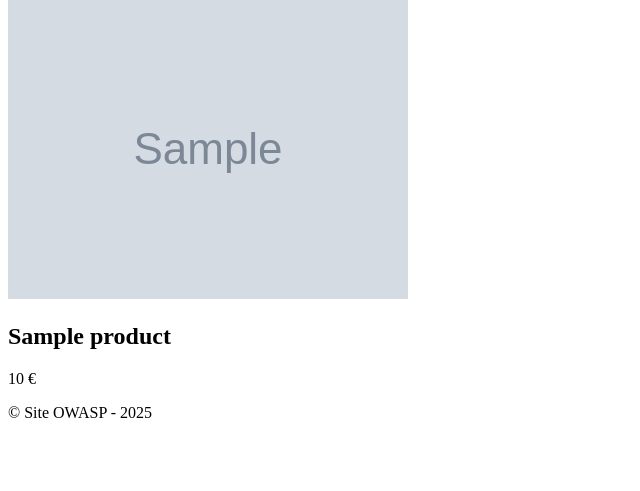
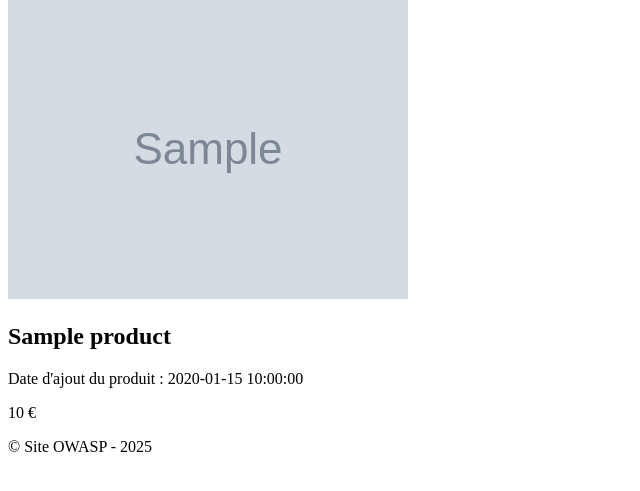
Before and after one commit to AmaraABC/Projet-OWASP, a PHP site: template View/articles.php in a window 1280 px wide. Shown: the part 125-616 px from the top of the page, without its empty margins (0-640 px from the left). Run offline with PHP 8.4, Linux system fonts and the light colour scheme; the template is opened without the code that fills it: most values are stand-ins (such as "Sample title", 1, 10 or a date in 2020); grey boxes marked "Sample" are stand-in pictures.

Commit message:
Modification du code pour le fichier articles.php #2

```diff
--- a/View/articles.php
+++ b/View/articles.php
@@ -16,6 +16,9 @@
                     <?php echo $product['name']; ?>
                 </h2>
                 <p>
+                    Date d'ajout du produit : <?php echo $product['created_at']; ?>
+                </p>
+                <p>
                     <?php echo $product['price']; ?> €
                 </p>
             </article>
```
